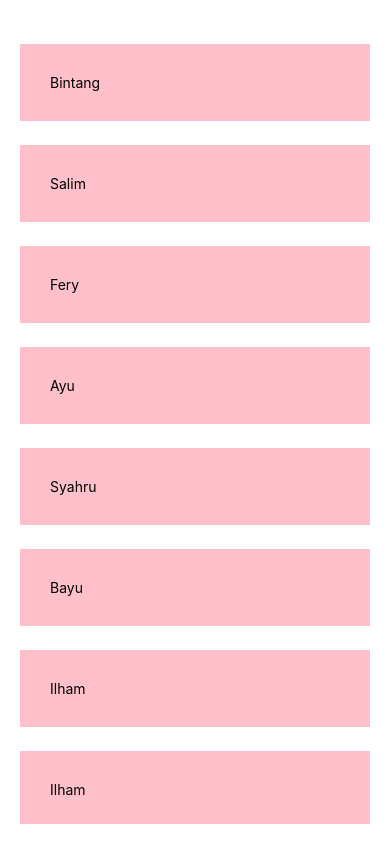
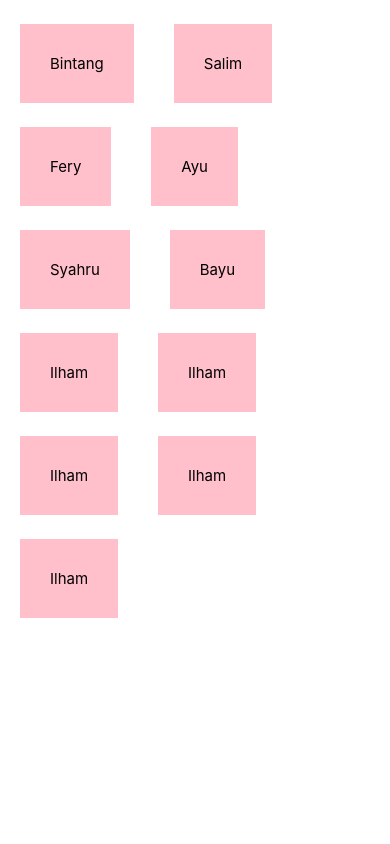
Before and after one commit to M-BintangR/todo-list-react-native, a React Native app: screen / in a window 390 px wide. Built offline with nearby package versions, Linux system fonts and the light colour scheme.

Commit message:
toucheble opacity react native ✅

```diff
--- a/Latihan2.js
+++ b/Latihan2.js
@@ -1,37 +1,59 @@
 import React, { useState } from 'react'
 
 import {
+    FlatList,
     ScrollView,
     StyleSheet,
     Text,
+    TouchableOpacity,
     View,
 } from 'react-native';
 
 export default function Latihan2() {
 
     const [people, setPeople] = useState([
-        {name: "Bintang", key: '1'},
-        {name: "Salim", key: '2'},
-        {name: "Fery", key: '3'},
-        {name: "Ayu", key: '4'},
-        {name: "Syahru", key: '5'},
-        {name: "Bayu", key: '6'},
-        {name: "Ilham", key: '7'},
-        {name: "Ilham", key: '8'},
-        {name: "Ilham", key: '9'},
-        {name: "Ilham", key: '10'},
-        {name: "Ilham", key: '11'},
+        {name: "Bintang", id: '1'},
+        {name: "Salim", id: '2'},
+        {name: "Fery", id: '3'},
+        {name: "Ayu", id: '4'},
+        {name: "Syahru", id: '5'},
+        {name: "Bayu", id: '6'},
+        {name: "Ilham", id: '7'},
+        {name: "Ilham", id: '8'},
+        {name: "Ilham", id: '9'},
+        {name: "Ilham", id: '10'},
+        {name: "Ilham", id: '11'},
     ]);
 
 
+    const handlerPress = (id) => {
+         setPeople((prev) => (prev.filter(item => item.id != id)));
+    }
+
   return (
-    <ScrollView style={styles.scrollContainer}>
-        {people.map(item => (
-            <View style={styles.item} key={item.key}>
-                <Text>{item.name}</Text>
-            </View>
-        ))}
-    </ScrollView>
+
+    <View>
+        {/* DENGAN FLATLIST */}
+
+        <FlatList
+            numColumns={2}
+            keyExtractor={item => item.id}
+            data={people}
+            renderItem={({item}) => (
+                <TouchableOpacity onPress={() => handlerPress(item.id)}>
+                    <Text style={styles.item}>{item.name}</Text>
+                </TouchableOpacity>
+            )}
+        />
+
+        {/* <ScrollView style={styles.scrollContainer}>
+            {people.map(item => (
+                <View style={styles.item} key={item.key}>
+                    <Text>{item.name}</Text>
+                </View>
+            ))}
+        </ScrollView> */}
+    </View>
   )
 }
 
@@ -41,7 +63,7 @@ const styles = StyleSheet.create({
         padding: 30,
         marginHorizontal: 20,
         backgroundColor: 'pink',
-        fontSize: 24,
+        fontSize: 15,
     },
     scrollContainer: {
         marginVertical: 20,
```
